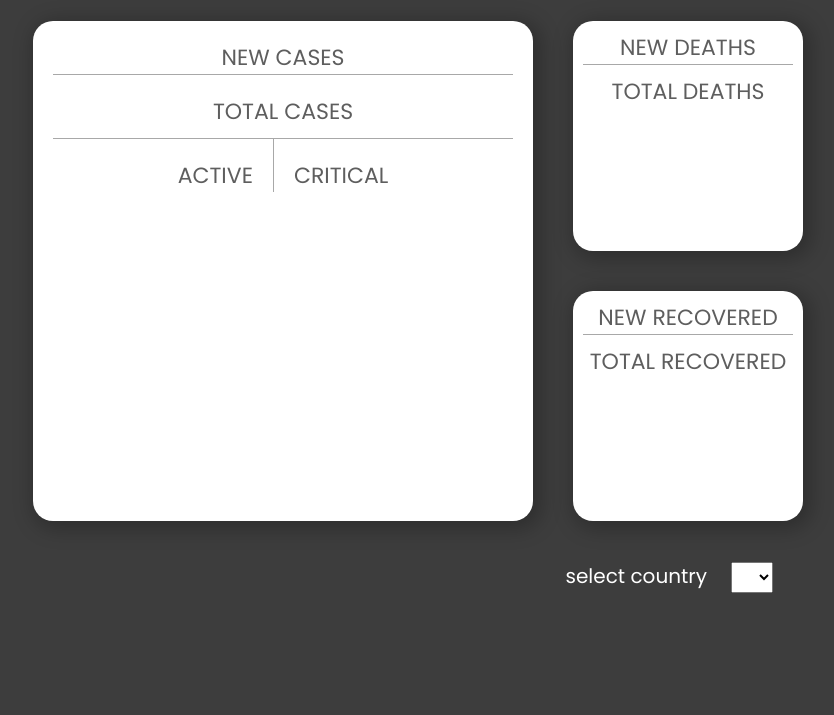
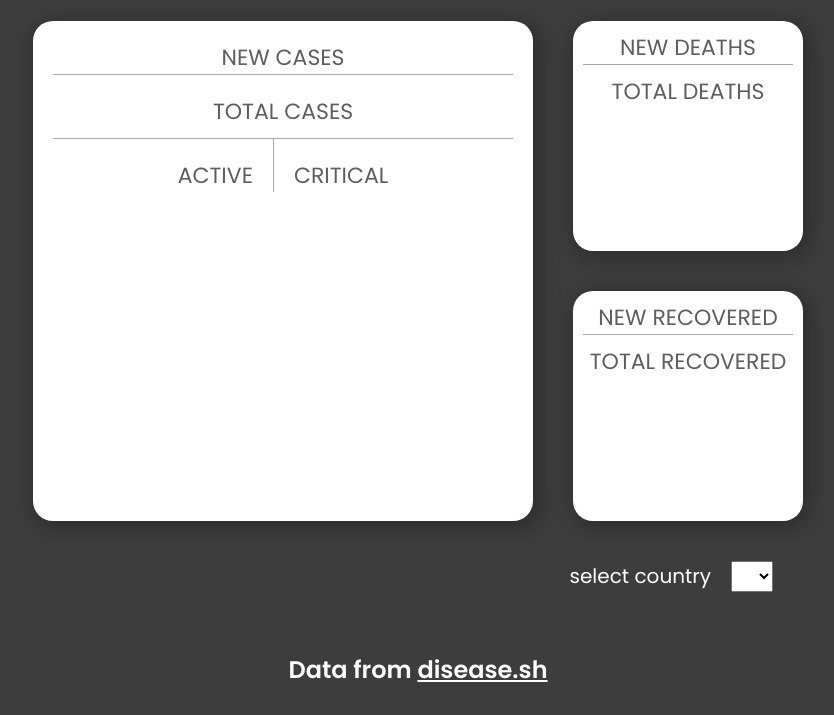
Before and after one commit to thinc-org/thinc-first-act-frontend-2021, a plain HTML site: page index.html in a window 1280 px wide. Shown: the part 124-839 px from the top of the page, without its empty margins (222-1056 px from the left). Before the commit the page ends 800 px from the top, so only its background shows below. Drawn offline with Linux system fonts and the light colour scheme; no server answers.

Commit message:
💄 Add data source website

```diff
--- a/index.html
+++ b/index.html
@@ -70,11 +70,11 @@
         </div>
       </div>
       <div class="select-country-container">
-        <div>
-          <span class="select-label">select country</span>
-          <select id="select" class="select-country">
-          </select>
-        </div>
+        <span class="select-label">select country</span>
+        <select id="select" class="select-country"></select>
+      </div>
+      <div class="ref-container">
+        <h2 class="ref-text">Data from <a class="ref-text" href="https://disease.sh" target="_blank">disease.sh</a></h2>
       </div>
     </div>
     <script src="script/index.js" type="text/javascript"></script>
--- a/styles/index.css
+++ b/styles/index.css
@@ -135,4 +135,13 @@ p {
   padding: 5px 10px 5px 10px;
 }
 
-.
+.ref-text {
+  color: #FFFFFF;
+}
+
+.ref-container {
+  display: flex;
+  margin-top: 40px;
+  font-family: poppins;
+  justify-content: center;
+}
```
